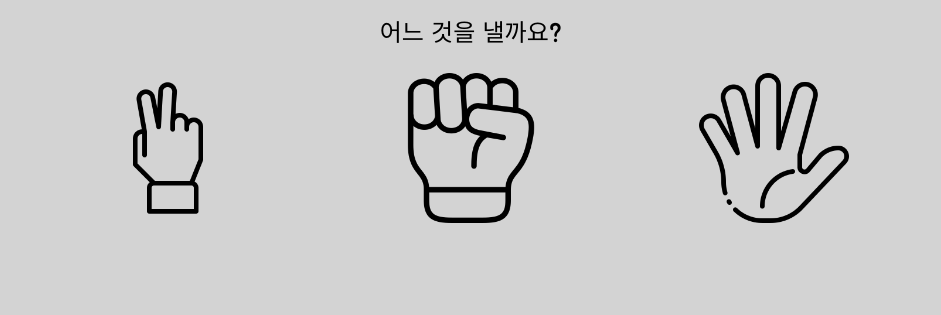
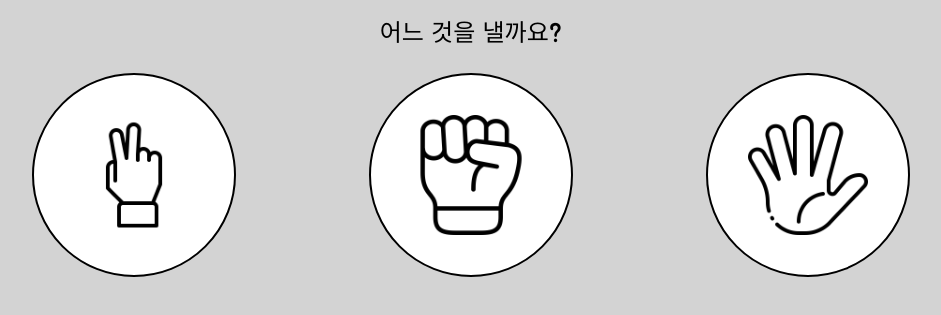
Before and after one commit to cermen/RockScissorsPaper, a plain HTML site: page index.html in a window 1280 px wide. Shown: the part 107-422 px from the top of the page, without its empty margins (169-1110 px from the left). Drawn offline with Linux system fonts and the light colour scheme.

Commit message:
sign 내 img 가운데 정렬 및 배경, border 설정

```diff
--- a/index.html
+++ b/index.html
@@ -17,9 +17,9 @@
     <h1>가위바위보 게임</h1>
     <p>어느 것을 낼까요?</p>
     <div class="sign-list">
-        <div><img src="img/scissor.png" alt="가위"></div>
-        <div><img src="img/rock.png" alt="바위"></div>
-        <div><img src="img/paper.png" alt="보"></div>
+        <div class="sign"><img src="img/scissor.png" alt="가위"></div>
+        <div class="sign"><img src="img/rock.png" alt="바위"></div>
+        <div class="sign"><img src="img/paper.png" alt="보"></div>
     </div>
     <!-- <li><i class="fa-light fa-hand-back-fist"></i></li>
     <li><i class="fa-light fa-hand-scissors fa-rotate-90"></i></li>
--- a/style.css
+++ b/style.css
@@ -15,20 +15,25 @@ p {
 
 .sign-list {
     display: flex;
-    list-style-type: none;
-    flex-direction: row;
     justify-content: space-evenly;
     width: 80%;
     margin: auto;
 }
 
-.sign-list > div {
+.sign {
+    display: flex;
+    justify-content: center;
+    align-items: center;
     width: 200px;
     height: 200px;
-    /* margin: 0 40px; */
+    background-color: white;
+    border: 2px solid black;
+    border-radius: 50%;
+    margin: auto;
 }
 
-.sign-list > div > img {
-    width: 150px;
-    height: 150px;
+.sign > img {
+    width: 120px;
+    height: 120px;
+    background-color: white;
 }
```
